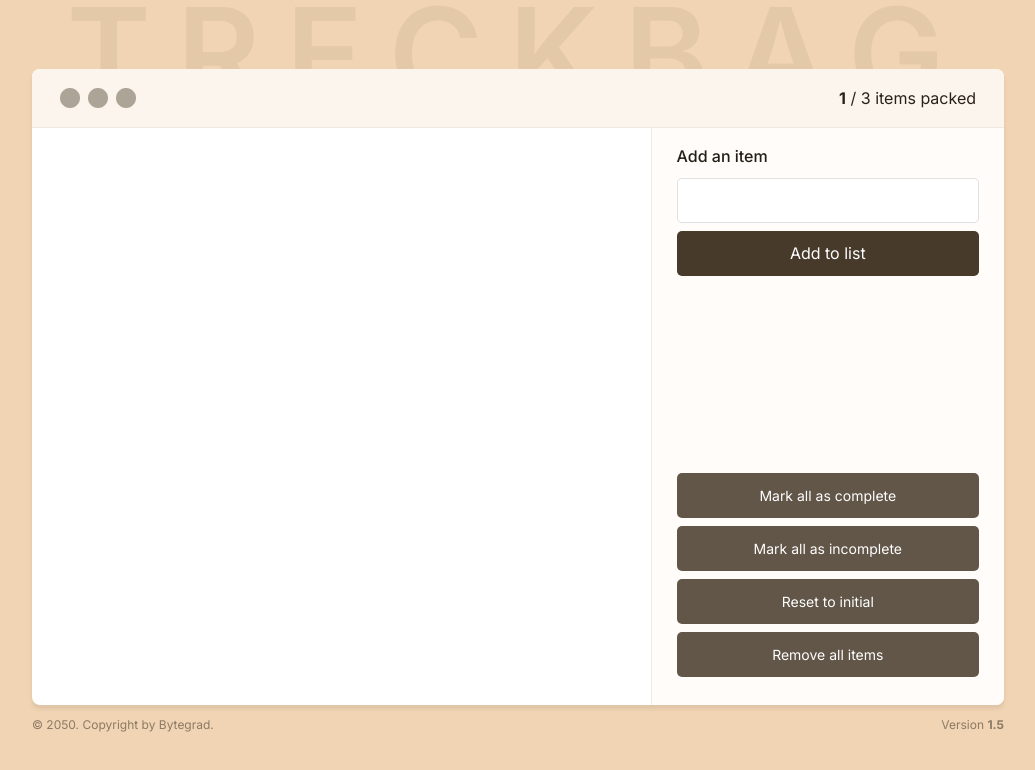
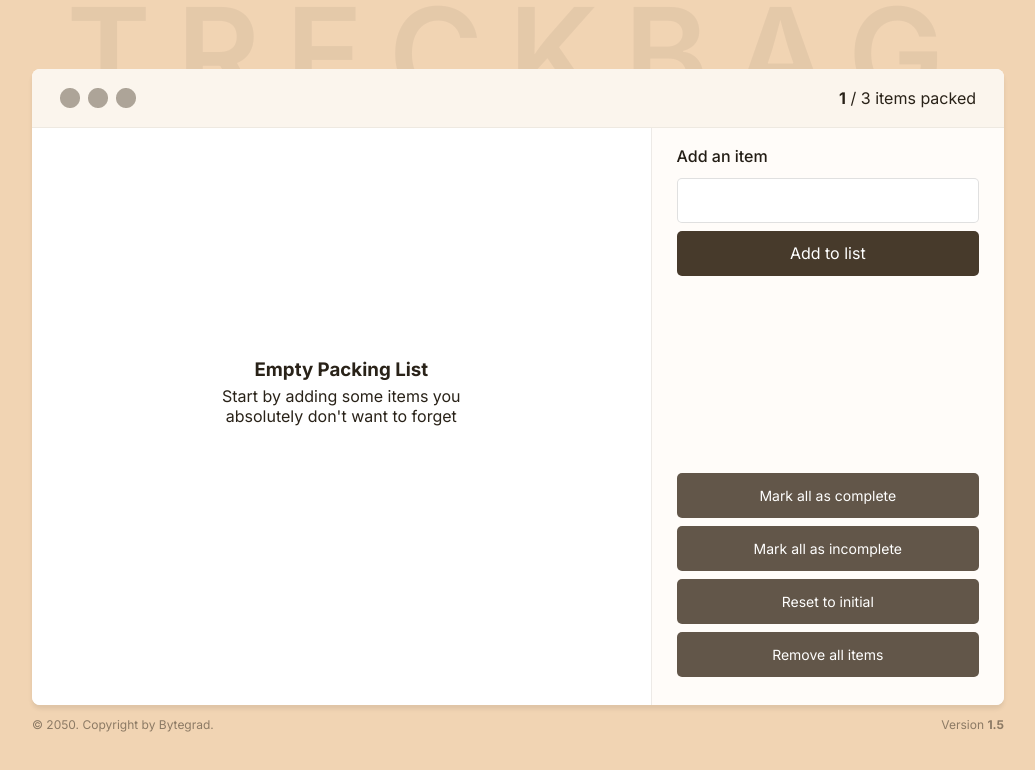
Before and after one commit to OlgaPrikhodko/trekbag, a React (Vite) app: page / in a window 1280 px wide. Both pictures are taken after a click on the button "Remove all items". Shown: the top 770 px of the page, without its empty margins (122-1157 px from the left). Built offline with nearby package versions, Linux system fonts and the light colour scheme.

Commit message:
:star: add EmptyView when items list is empty

```diff
--- /dev/null
+++ b/src/components/EmptyView.tsx
@@ -0,0 +1,8 @@
+export default function EmptyView() {
+  return (
+    <section className="empty-state">
+      <h3>Empty Packing List</h3>
+      <p>Start by adding some items you absolutely don't want to forget</p>
+    </section>
+  );
+}
--- a/src/components/ItemList.tsx
+++ b/src/components/ItemList.tsx
@@ -1,4 +1,5 @@
 import { ItemType } from "../lib/constants";
+import EmptyView from "./EmptyView";
 
 export default function ItemList({
   items,
@@ -10,7 +11,10 @@
   handleToggleItem: (id: number) => void;
 }) {
   return (
-    <ul>
+    <>
+      <ul className="item-list">
+        {!items.length && <EmptyView />}
+
         {items.map((item) => (
           <Item
             item={item}
@@ -20,6 +24,7 @@
           />
         ))}
       </ul>
+    </>
   );
 }
 
```
Lines whose indentation alone changed are shown as unchanged.
